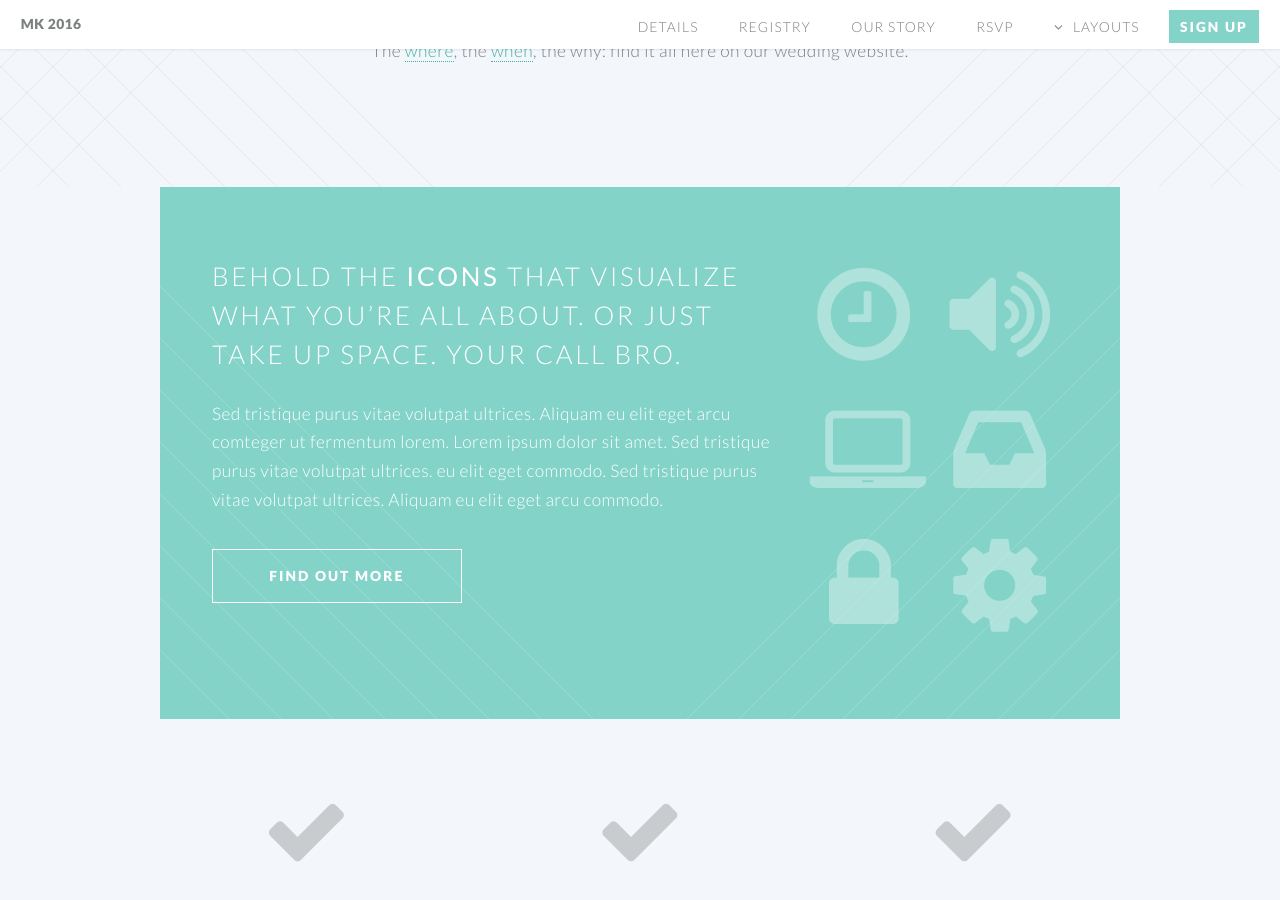
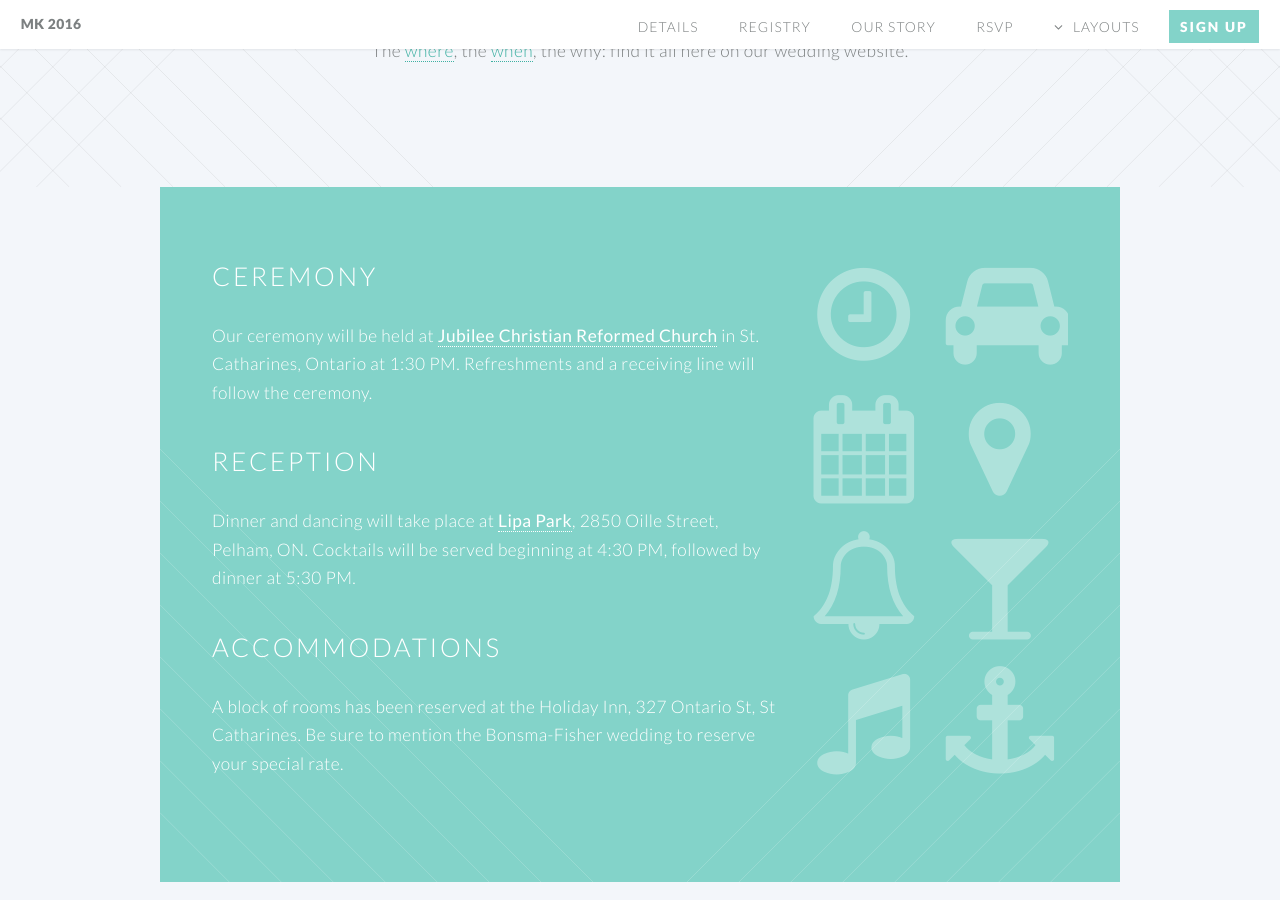
Before and after one commit to mbonsma/wedding, a Jekyll site: the page built from index.html, in a window 1280 px wide and 900 px high, scrolled down 781 px. Built offline with Jekyll 4.4.1, drawn with Linux system fonts in a browser that asks for light colours.

Commit message:
updated details section and changed icons

```diff
--- a/index.html
+++ b/index.html
@@ -5,7 +5,7 @@ layout: landing-page
 			<article id="main">
 
 				<header class="special container">
-					<span class="icon fa-bar-chart-o"></span>
+					<span class="icon fa-heart-o"></span>
 					<h2>Madeleine and Kent are getting married!
 					<br />
 					</h2>
@@ -14,31 +14,35 @@ layout: landing-page
 			</article>
 
 			<article id ="info">
+
+
 				<!-- One -->
 					<section class="wrapper style2 container special-alt">
 						<div class="row half">
 							<div class="8u">
 
-								<header>
-									<h2>Behold the <strong>icons</strong> that visualize what you’re all about. or just take up space. your call bro.</h2>
-								</header>
-								<p>Sed tristique purus vitae volutpat ultrices. Aliquam eu elit eget arcu comteger ut fermentum lorem. Lorem ipsum dolor sit amet. Sed tristique purus vitae volutpat ultrices. eu elit eget commodo. Sed tristique purus vitae volutpat ultrices. Aliquam eu elit eget arcu commodo.</p>
-								<footer>
-									<ul class="buttons">
-										<li><a href="#" class="button">Find Out More</a></li>
-									</ul>
-								</footer>
+								<h2>Ceremony</h2>
+								<p>Our ceremony will be held at <strong><a href="http://jubileecrc.org/contact/map/" style="color: #ffffff">Jubilee Christian Reformed Church</a></strong> in St. Catharines, Ontario at 1:30 PM.
+									Refreshments and a receiving line will follow the ceremony.</p>
+								<h2>Reception</h2>
+								<p>Dinner and dancing will take place at <strong><a href="http://lipapark.ca/contact/" style="color: #ffffff">Lipa Park</a></strong>, 2850 Oille Street, Pelham, ON.
+									Cocktails will be served beginning at 4:30 PM, followed by dinner at 5:30 PM.</p>
+									<h2>Accommodations</h2>
+								<p>A block of rooms has been reserved at the Holiday Inn, 327 Ontario St, St Catharines.
+									Be sure to mention the Bonsma-Fisher wedding to reserve your special rate.</p>
 
 							</div>
 							<div class="4u skel-cell-important">
 
 								<ul class="featured-icons">
 									<li><span class="icon fa-clock-o"><span class="label">Feature 1</span></span></li>
-									<li><span class="icon fa-volume-up"><span class="label">Feature 2</span></span></li>
-									<li><span class="icon fa-laptop"><span class="label">Feature 3</span></span></li>
-									<li><span class="icon fa-inbox"><span class="label">Feature 4</span></span></li>
-									<li><span class="icon fa-lock"><span class="label">Feature 5</span></span></li>
-									<li><span class="icon fa-cog"><span class="label">Feature 6</span></span></li>
+									<li><span class="icon fa-car"><span class="label">Feature 2</span></span></li>
+									<li><span class="icon fa-calendar"><span class="label">Feature 3</span></span></li>
+									<li><span class="icon fa-map-marker"><span class="label">Feature 4</span></span></li>
+									<li><span class="icon fa-bell-o"><span class="label">Feature 5</span></span></li>
+									<li><span class="icon fa-glass"><span class="label">Feature 6</span></span></li>
+									<li><span class="icon fa-music"><span class="label">Feature 7</span></span></li>
+									<li><span class="icon fa-anchor"><span class="label">Feature 8</span></span></li>
 								</ul>
 
 							</div>
@@ -46,7 +50,7 @@ layout: landing-page
 					</section>
 			</article>
 
-			<article id ="registry">
+				<article id ="registry">
 				<!-- Two -->
 					<section class="wrapper style1 container special">
 						<div class="row">
@@ -85,7 +89,7 @@ layout: landing-page
 							</div>
 						</div>
 					</section>
-			</article>
+				</article>
 				<!-- Three -->
 					<section class="wrapper style3 container special">
 
```
